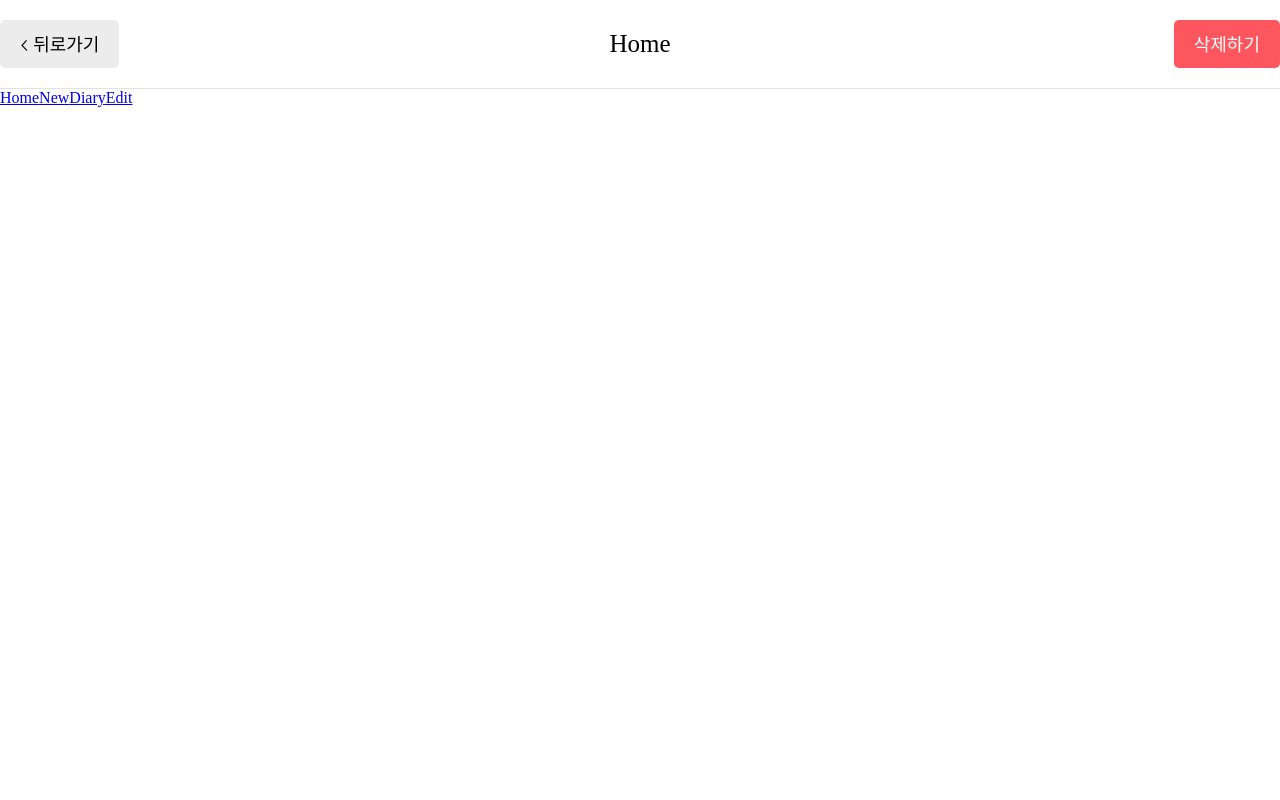
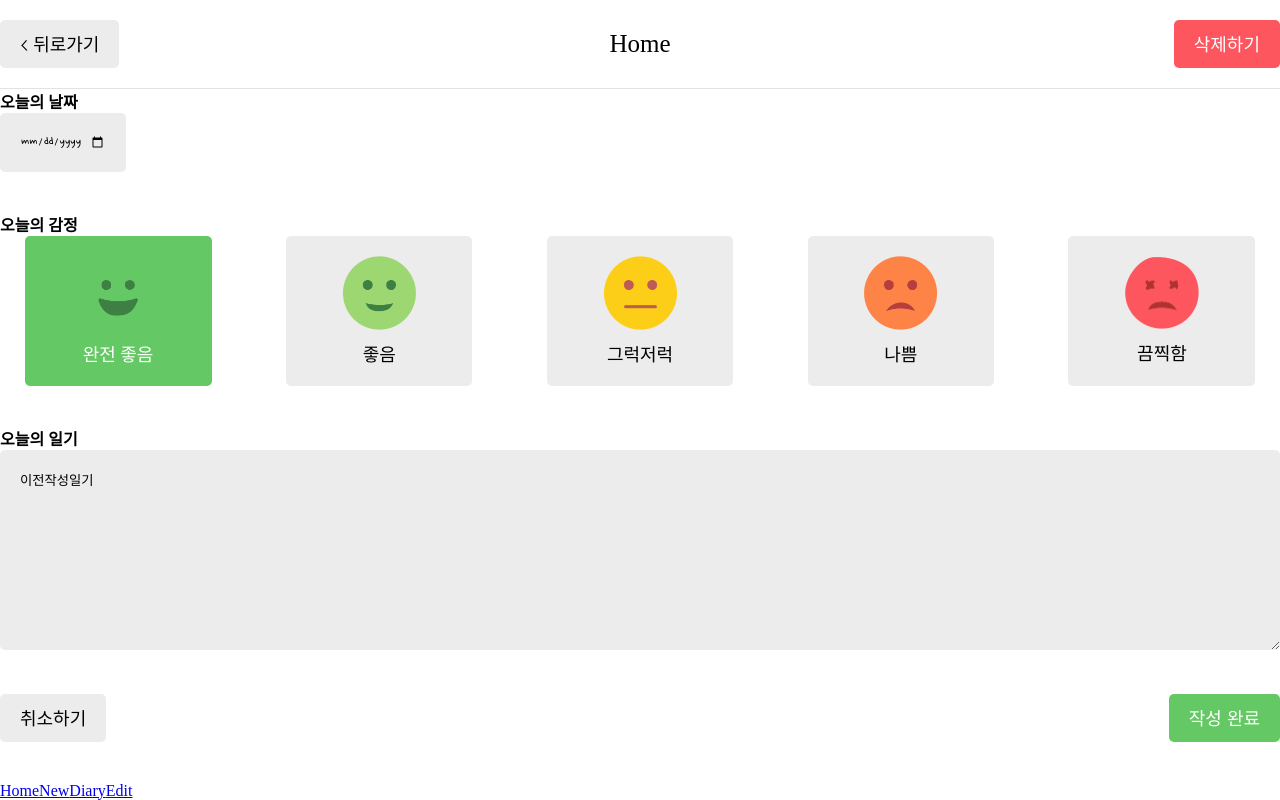
Before and after one commit to Heesu01/emotional_diary, a React (Create React App) app: page / in a window 1280 px wide. Built offline with nearby package versions, Linux system fonts and the light colour scheme; a web font is replaced by a local one.

Commit message:
대표 컴포넌트 구현

```diff
--- /dev/null
+++ b/src/components/Editor.js
@@ -0,0 +1,137 @@
+import { useState, useEffect } from "react";
+import styled from "styled-components";
+import { getFormattedDate, emotionList } from "../util";
+import Button from "./Button";
+import { useNavigate } from "react-router-dom";
+import EmotionItem from "./EmotionItem";
+
+const Editor = ({ initData, onSubmit }) => {
+  const [state, setState] = useState({
+    date: getFormattedDate(new Date()),
+    emotionId: 3,
+    content: "",
+  });
+
+  const handleChangeDate = (e) => {
+    setState({
+      ...state,
+      date: e.target.value,
+    });
+  };
+
+  const handleChangeContent = (e) => {
+    setState({
+      ...state,
+      content: e.target.value,
+    });
+  };
+
+  const handleSubmit = () => {
+    onSubmit(state);
+  };
+
+  const navigate = useNavigate();
+  const handleOnGoBack = () => {
+    navigate(-1);
+  };
+
+  const handleChangeEmotion = (emotionId) => {
+    setState({
+      ...state,
+      emotionId,
+    });
+  };
+
+  useEffect(() => {
+    if (initData) {
+      setState({
+        ...initData,
+        date: getFormattedDate(new Date(parseInt(initData.date))),
+      });
+    }
+  }, [initData]);
+
+  return (
+    <div>
+      <EditorSection>
+        <H4>오늘의 날짜</H4>
+        <InputWrapper>
+          <InputDate
+            type="date"
+            value={state.date}
+            onChange={handleChangeDate}
+          ></InputDate>
+        </InputWrapper>
+      </EditorSection>
+      <EditorSection>
+        <H4>오늘의 감정</H4>
+        <EmotionWrapper>
+          {emotionList.map((it) => (
+            <EmotionItem
+              key={it.id}
+              {...it}
+              onClick={handleChangeEmotion}
+              isSelected={state.emotionId === it.id}
+            />
+          ))}
+        </EmotionWrapper>
+      </EditorSection>
+      <EditorSection>
+        <H4>오늘의 일기</H4>
+        <InputWrapper>
+          <Text
+            placeholder="오늘은 어땠나요?"
+            value={state.content}
+            onChange={handleChangeContent}
+          />
+        </InputWrapper>
+      </EditorSection>
+      <BottomSection>
+        <Button text={"취소하기"} onClick={handleOnGoBack} />
+        <Button text={"작성 완료"} type={"positive"} onClick={handleSubmit} />
+      </BottomSection>
+    </div>
+  );
+};
+
+const EditorSection = styled.div`
+  margin-bottom: 40px;
+`;
+const BottomSection = styled.div`
+  margin-bottom: 40px;
+  display: flex;
+  justify-content: space-between;
+  align-items: center;
+`;
+const H4 = styled.div`
+  font-style: 22px;
+  font-weight: bold;
+`;
+const InputWrapper = styled.div`
+  input,
+  textarea {
+    border: none;
+    border-radius: 5px;
+    background-color: #ececec;
+    padding: 20px;
+    font-style: 20px;
+    font-family: "Nanum pen Script";
+  }
+`;
+const EmotionWrapper = styled.div`
+  display: flex;
+  justify-content: space-around;
+  gap: 2%;
+`;
+const InputDate = styled.input`
+  padding-top: 10px 0;
+  cursor: pointer;
+`;
+const Text = styled.textarea`
+  width: 100%;
+  min-height: 200px;
+  box-sizing: border-box;
+  resize: vertical;
+`;
+
+export default Editor;
--- /dev/null
+++ b/src/components/EmotionItem.js
@@ -0,0 +1,58 @@
+import React from "react";
+import { styled, css } from "styled-components";
+
+const EmotionItem = ({ id, img, name, onClick, isSelected }) => {
+  const handleOnClick = () => {
+    onClick(id);
+  };
+  return (
+    // <div className={["EmotionItem", isSelected? `EmotionItem_on_${id}`: `EmotionItem_off`].join(" ")}></div>
+    <Emotion isSelected={isSelected} id={id} onClick={handleOnClick}>
+      <Img alt={`emotion${id}`} src={img} />
+      <Span>{name}</Span>
+    </Emotion>
+  );
+};
+
+const Emotion = styled.div`
+  cursor: pointer;
+  border-radius: 5px;
+  padding: 20px;
+  display: flex;
+  flex-direction: column;
+  justify-content: center;
+  align-items: center;
+  background-color: #ececec;
+
+  ${(props) =>
+    props.isSelected &&
+    css`
+      background-color: ${(props) => {
+        switch (props.id) {
+          case 1:
+            return "#64c964";
+          case 2:
+            return "#9dd772";
+          case 3:
+            return "#fdce17";
+          case 4:
+            return "#fd8446";
+          case 5:
+            return "#fd565f";
+          default:
+            return "#ececec";
+        }
+      }};
+      color: white;
+    `}
+`;
+
+const Img = styled.img`
+  width: 50%;
+  margin-bottom: 10px;
+`;
+
+const Span = styled.span`
+  font-size: 18px;
+`;
+export default EmotionItem;
--- a/src/pages/Home.js
+++ b/src/pages/Home.js
@@ -1,6 +1,7 @@
 import React from "react";
 import Button from "../components/Button";
 import Header from "../components/Header";
+import Editor from "../components/Editor";
 
 const Home = () => {
   return (
@@ -10,6 +11,16 @@ const Home = () => {
         leftChild={<Button type={"default"} text={"< 뒤로가기"} />}
         rightChild={<Button type={"negative"} text={"삭제하기"} />}
       />
+      <Editor
+        initData={{
+          date: new Date().getTime(),
+          emotionId: 1,
+          content: "이전작성일기",
+        }}
+        onSubmit={() => {
+          alert("작성완료");
+        }}
+      />
     </div>
   );
 };
--- a/src/util.js
+++ b/src/util.js
@@ -21,3 +21,44 @@ export const getEmotionImgById = (emotionId) => {
       return null;
   }
 };
+
+export const emotionList = [
+  {
+    id: 1,
+    name: "완전 좋음",
+    img: getEmotionImgById(1),
+  },
+  {
+    id: 2,
+    name: "좋음",
+    img: getEmotionImgById(2),
+  },
+  {
+    id: 3,
+    name: "그럭저럭",
+    img: getEmotionImgById(3),
+  },
+  {
+    id: 4,
+    name: "나쁨",
+    img: getEmotionImgById(4),
+  },
+  {
+    id: 5,
+    name: "끔찍함",
+    img: getEmotionImgById(5),
+  },
+];
+
+export const getFormattedDate = (targetDate) => {
+  let year = targetDate.getFullYear();
+  let month = targetDate.getMonth() + 1;
+  let date = targetDate.getDate();
+  if (month < 10) {
+    month = `0${month}`;
+  }
+  if (date > 10) {
+    date = `0${date}`;
+  }
+  return `${year}-${month}-${date}`;
+};
```
